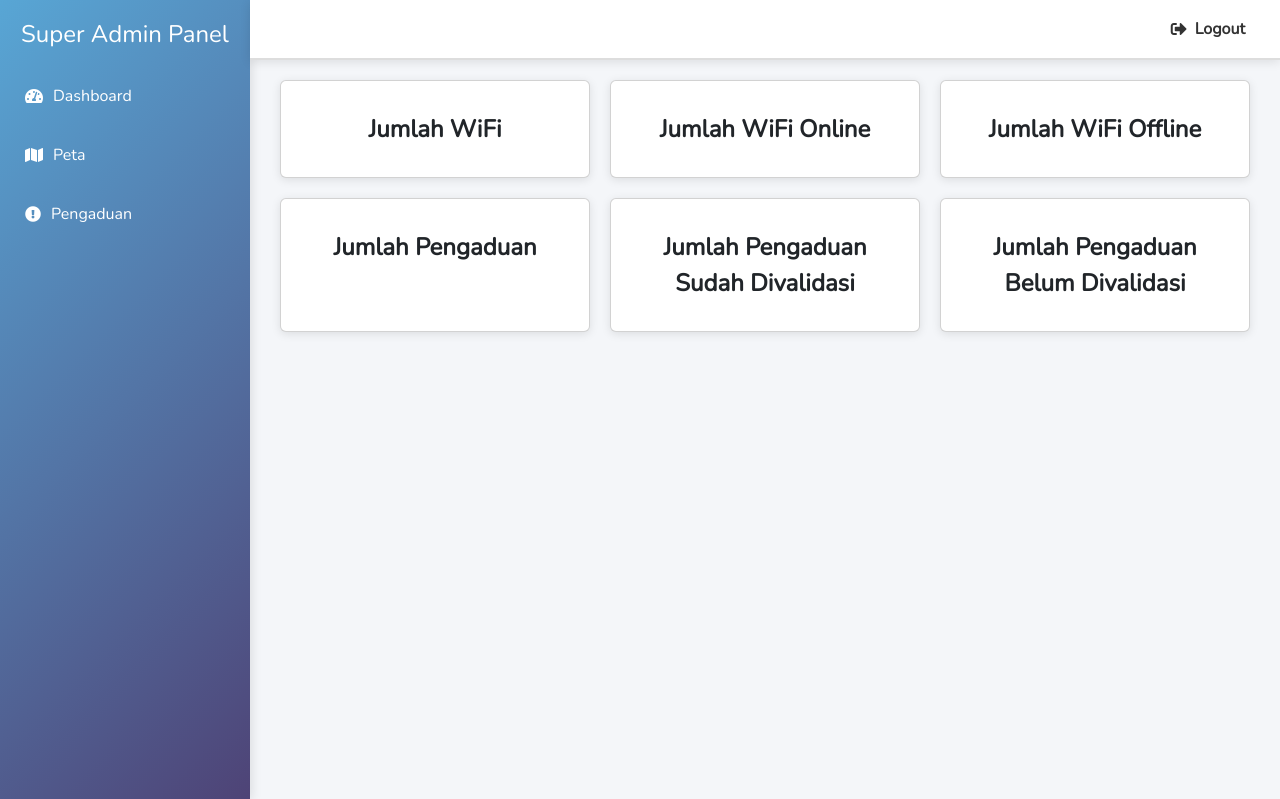
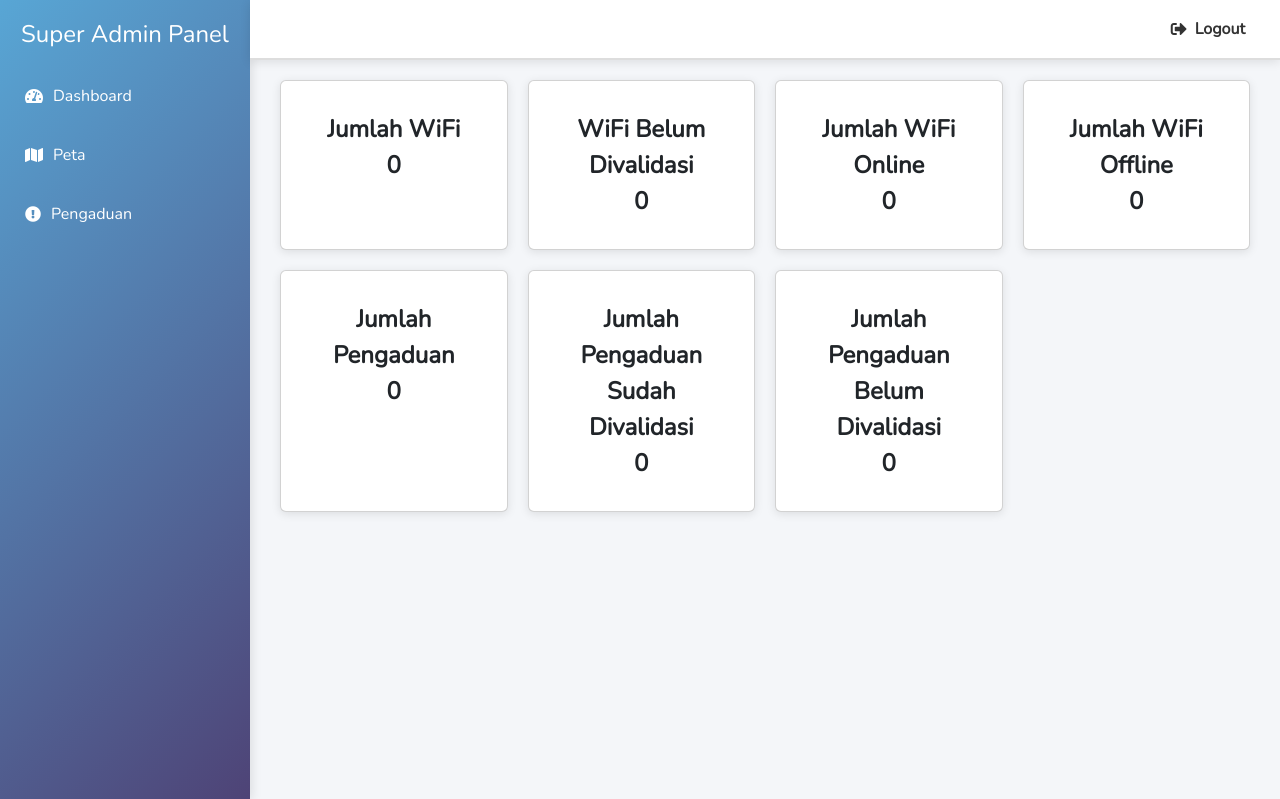
Before and after one commit to dendimugia23/skripsi, a Laravel app: page /superadmin in a window 1280 px wide. Shown: the top 799 px of the page. Run offline with Laravel 12, Linux system fonts and the light colour scheme; a user stored in the database is signed in; data comes from the database, SQL or seed files in the repository; data that the repository does not hold is empty; some libraries are stand-ins or nearby versions.

Commit message:
perbaikian-6

```diff
--- a/app/Http/Controllers/SuperAdminController.php
+++ b/app/Http/Controllers/SuperAdminController.php
@@ -2,13 +2,16 @@
 
 
 namespace App\Http\Controllers;
-
+use App\Models\WiFi;
+use App\Models\Pengaduan;
 use Illuminate\Http\Request;
 
 class SuperAdminController extends Controller
 {
     public function index()
     {
-        return view('superadmin.dashboard');
+        $wifi = WiFi::all(); // Ambil semua data WiFi
+        $pengaduan = Pengaduan::all(); // Ambil semua data pengaduan
+        return view('superadmin.dashboard', compact('wifi', 'pengaduan'));
     }
 }
--- a/app/Models/WiFi.php
+++ b/app/Models/WiFi.php
@@ -20,6 +20,6 @@ class WiFi extends Model
         'status',
         'status_validasi',
         'komentar',
-        'total_pengguna', // Add 'total_pengguna' to the $fillable array
+        'total_pengguna',
     ];
 }
--- a/resources/views/layouts/admin.blade.php
+++ b/resources/views/layouts/admin.blade.php
@@ -5,6 +5,7 @@
     <meta name="viewport" content="width=device-width, initial-scale=1">
     <meta name="csrf-token" content="{{ csrf_token() }}">
     <title>{{ config('app.name', 'Admin Panel') }}</title>
+    <script src="https://cdn.jsdelivr.net/npm/bootstrap@5.3.0/dist/js/bootstrap.bundle.min.js"></script>
 
     <!-- SweetAlert2 CDN -->
     <script src="https://cdn.jsdelivr.net/npm/sweetalert2@11"></script>
--- a/resources/views/layouts/superadmin.blade.php
+++ b/resources/views/layouts/superadmin.blade.php
@@ -5,6 +5,7 @@
     <meta name="viewport" content="width=device-width, initial-scale=1">
     <meta name="csrf-token" content="{{ csrf_token() }}">
     <title>{{ config('app.name', 'Admin Panel') }}</title>
+    <script src="https://cdn.jsdelivr.net/npm/sweetalert2@11"></script>
 
     <!-- Load Bootstrap CSS -->
     <link href="https://cdn.jsdelivr.net/npm/bootstrap@5.3.0/dist/css/bootstrap.min.css" rel="stylesheet">
@@ -12,7 +13,22 @@
     <!-- Fonts & Icons -->
     <link href="https://fonts.bunny.net/css?family=Nunito" rel="stylesheet">
     <link href="https://cdnjs.cloudflare.com/ajax/libs/font-awesome/5.15.4/css/all.min.css" rel="stylesheet">
-
+    <script>
+        function validateRejection(form) {
+            const komentar = form.komentar.value.trim();
+            if (!komentar) {
+                Swal.fire({
+                    icon: 'warning',
+                    title: 'Oops...',
+                    text: 'Harap berikan alasan penolakan sebelum mengirim!',
+                    confirmButtonColor: '#3085d6',
+                    confirmButtonText: 'OK'
+                });
+                return false;
+            }
+            return true;
+        }
+    </script>
     <style>
         body {
             margin: 0;
--- a/resources/views/superadmin/dashboard.blade.php
+++ b/resources/views/superadmin/dashboard.blade.php
@@ -9,7 +9,7 @@
 
         .dashboard {
             display: grid;
-            grid-template-columns: repeat(3, 1fr);
+            grid-template-columns: repeat(4, 1fr);
             gap: 20px;
         }
  body {
@@ -33,11 +33,12 @@
 <div class="content">
 
     <div class="dashboard">
-        <div class="card">Jumlah WiFi</div>
-        <div class="card">Jumlah WiFi Online</div>
-        <div class="card">Jumlah WiFi Offline</div>
-        <div class="card">Jumlah Pengaduan</div>
-        <div class="card">Jumlah Pengaduan Sudah Divalidasi</div>
-        <div class="card">Jumlah Pengaduan Belum Divalidasi</div>
+        <div class="card">Jumlah WiFi <br> {{ $wifi->count() }}</div>
+        <div class="card">WiFi Belum Divalidasi <br> {{ $wifi->where('status_validasi', 'Pending')->count() }}</div>
+        <div class="card">Jumlah WiFi Online <br> {{ $wifi->where('status', 'Online')->count() }}</div>
+        <div class="card">Jumlah WiFi Offline <br> {{ $wifi->where('status', 'Offline')->count() }}</div>
+        <div class="card">Jumlah Pengaduan <br> {{ $pengaduan->count() }}</div>
+        <div class="card">Jumlah Pengaduan Sudah Divalidasi <br> {{ $pengaduan->where('status_pengaduan', 'Tervalidasi')->count() }}</div>
+        <div class="card">Jumlah Pengaduan Belum Divalidasi <br> {{ $pengaduan->where('status_pengaduan', 'Proses')->count() }}</div>
     </div>
 </div>
```
Also changed, not shown: app/Http/Controllers/AdminController.php (+6 -1 lines), resources/views/admin/dashboard.blade.php (+6 -7 lines), resources/views/superadmin/peta.blade.php (+0 -19 lines).
